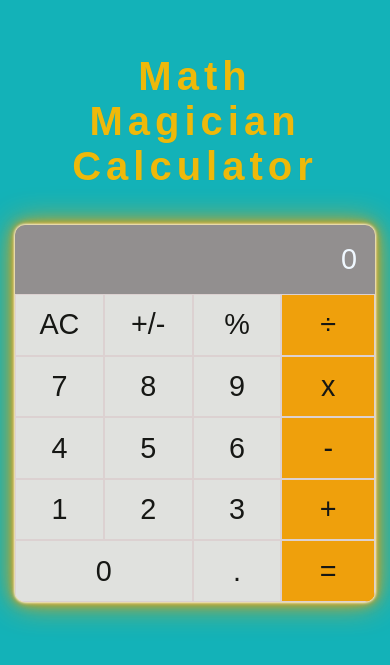
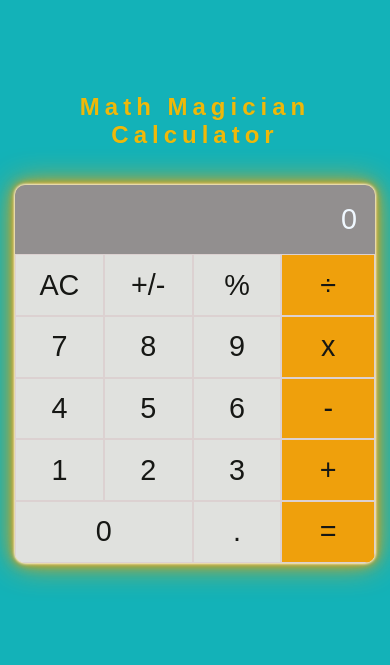
Before and after one commit to Salwa99/Math-magician, a React (Create React App) app: page / in a window 390 px wide. Shown: the part 103-768 px from the top of the page. Built offline with nearby package versions, Linux system fonts and the light colour scheme.

Commit message:
Fix title's style

```diff
--- a/src/index.css
+++ b/src/index.css
@@ -33,6 +33,10 @@
 @media only screen and (max-width: 768px) {
   body {
     background-color: rgb(19, 178, 184);
+  }
+
+  .title h1 {
+    font-size: 1.5rem;
   }
 }
 
```
